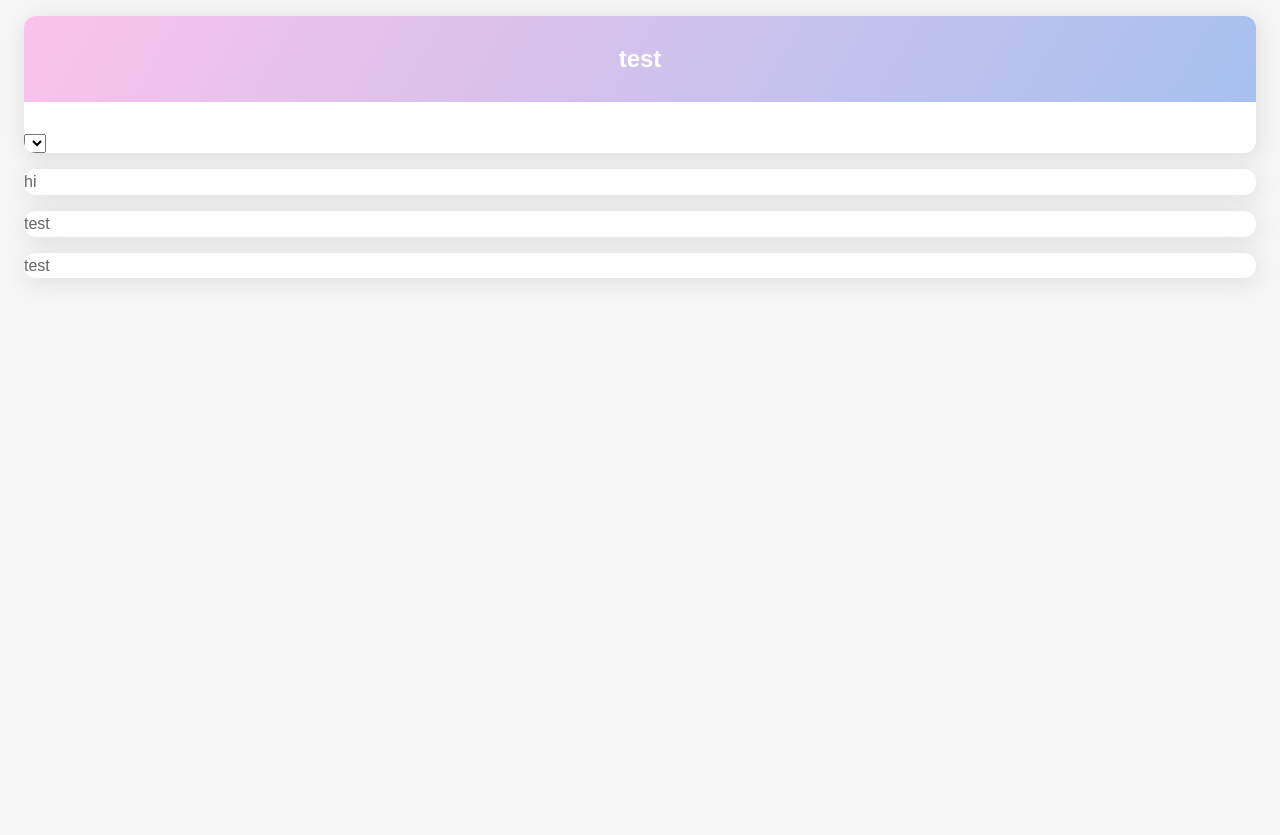
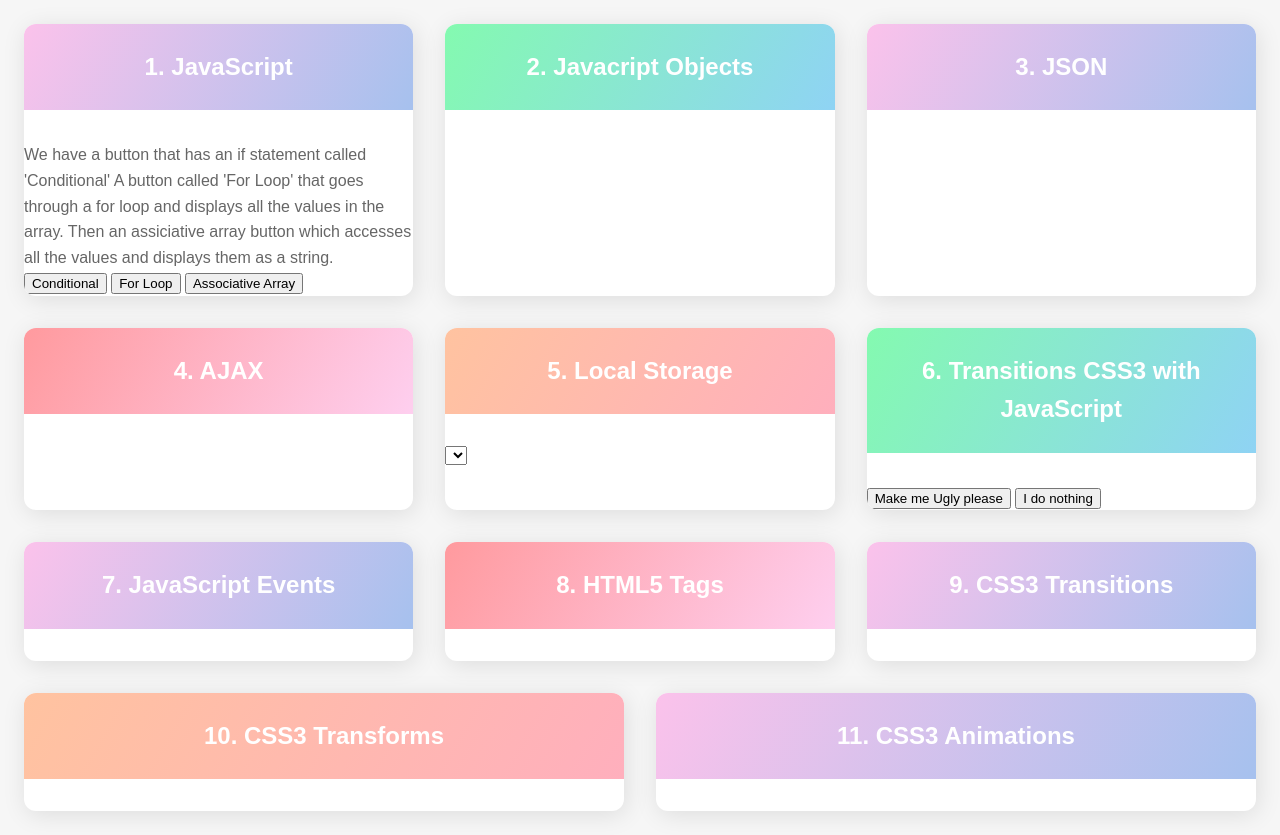
Before and after one commit to Katecarter/katecarter.github.io, a plain HTML site: page cit261homepage.html in a window 1280 px wide. Before the commit the page ends 800 px from the top, so only its background shows below. Drawn offline with Linux system fonts and the light colour scheme; no server answers.

Commit message:
first template done

```diff
--- a/cit261homepage.html
+++ b/cit261homepage.html
@@ -7,14 +7,62 @@
   <link rel="stylesheet" type="text/css" media="screen" href="style.css">
 </head>
 <body>
-  <div class="card">
-    <h1>test</h1>
-    <select class="dropdown"></select>
+  <div class="container">
+
+    <div class="card">
+      <h1>1. JavaScript</h1>
+      <div id="week1"></div>
+      We have a button that has an if statement called 'Conditional'
+      A button called 'For Loop' that goes through a for loop and displays all the values in the array.
+      Then an assiciative array button which accesses all the values and displays them as a string.
+      <button onClick="week01()">Conditional</button>
+      <button onClick="week01loop()">For Loop</button>
+      <button onClick="week01AA()">Associative Array</button>
+    </div>
+
+    <div class="card">
+      <h1>2. Javacript Objects</h1>
+    </div>
+
+    <div class="card">
+        <h1>3. JSON</h1>
+    </div>
+
+    <div class="card">
+        <h1>4. AJAX</h1>
+    </div>
+
+    <div class="card">
+        <h1>5. Local Storage</h1>
+        <select class="dropdown"></select>
+    </div>
+
+    <div id="getUgly" class="card">
+      <h1>6. Transitions CSS3 with JavaScript</h1>
+        <button id="transitionButton" onClick="makeMeUgly('getUgly','what-i-do','transitionButton', '#F0F')">Make me Ugly please</button>
+        <button id="what-i-do">I do nothing</button>
+    </div>
+
+    <div class="card">
+      <h1>7. JavaScript Events</h1>
+    </div>
+
+    <div class="card">
+        <h1>8. HTML5 Tags</h1>
+    </div>
+
+    <div class="card">
+        <h1>9. CSS3 Transitions</h1>
+    </div>
+
+    <div class="card">
+        <h1>10. CSS3 Transforms</h1>
+    </div>
+
+    <div class="card">
+        <h1>11. CSS3 Animations</h1>
+    </div>
   </div>
-  <div id="week1" class="card" onClick="basicJavascript()"> hi
-  </div>
-  <div class="card">test</div>
-  <div class="card">test</div>
   <script src="javascript.js"></script>
 </body>
 </html>
--- a/javascript.js
+++ b/javascript.js
@@ -1,13 +1,59 @@
-function basicJavascript(){
-  var cats = ["Boomi", "Momo"];
+function week01(){
+  var cats = ["Boomi", "Momo","Maverick", "Kate"];
   document.getElementById("week1").textContent = cats[0];
+
   moreBasic(cats);
+}
+
+function week01AA(){
+  var Mav = {
+    eyes: "brown",
+    hair: "black",
+    height: "5'11",
+  }
+  document.getElementById("week1").textContent = Mav.eyes + " " + Mav.hair + " " + Mav.height;
 }
 
 function moreBasic(cats){
   if (cats){
     document.getElementById("week1").textContent = cats[1];
   }
+}
+
+function week01loop(){
+  var cats = ["Boomi", "Momo","Maverick", "Kate"];
+  var i;
+  for (i = 0; i < cats.length; i++){
+    document.getElementById("week1").textContent += (cats[i]+", ");
+  }
+}
+
+// Transitions with javascript
+function makeMeUgly(id, button2, button, clr){
+  var elem = document.getElementById(id);
+  elem.style.transition = "background 3.0s linear 0s";
+  elem.style.background = clr;
+
+  var button = document.getElementById(button);
+  button.innerText = "Thank you";
+
+  var button2 = document.getElementById(button2);
+  button2.innerText = "Oh my gosh im hideous";
+
+  document.querySelector("#what-i-do").addEventListener("click", makeMePretty);
+
+}
+
+function makeMePretty(){
+  var elem = document.getElementById('getUgly');
+  elem.style.transition = "background 3.0s linear 0s";
+  elem.style.background = 'white';
+
+  var button2 = document.getElementById('what-i-do');
+  button2.innerText = "I do NOTHING";
+
+  var button = document.getElementById('transitionButton');
+  button.innerText = "Make me Ugly";
 }
 
 function createDropdown(movies) {
--- a/style.css
+++ b/style.css
@@ -78,3 +78,8 @@ p {
 .card:nth-child(5n) h1 {
   background-image: linear-gradient(120deg, #ffc3a0 0%, #ffafbd 100%);
 }
+#getBig {
+  width: 270px;
+  height: 200px;
+  overflow: auto;
+}
```
